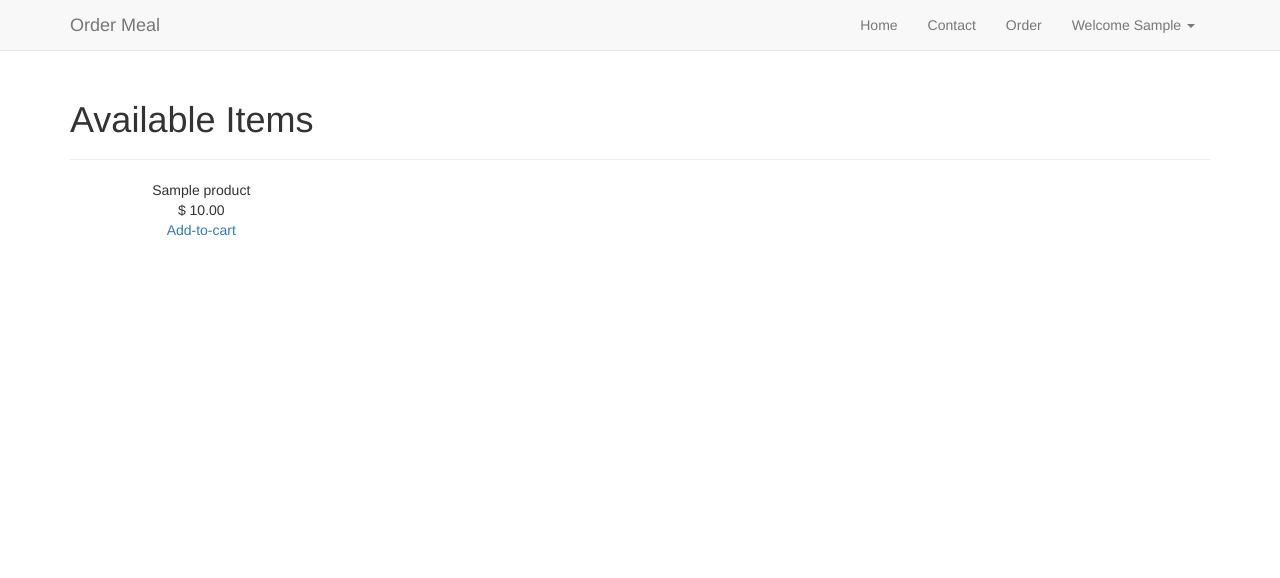
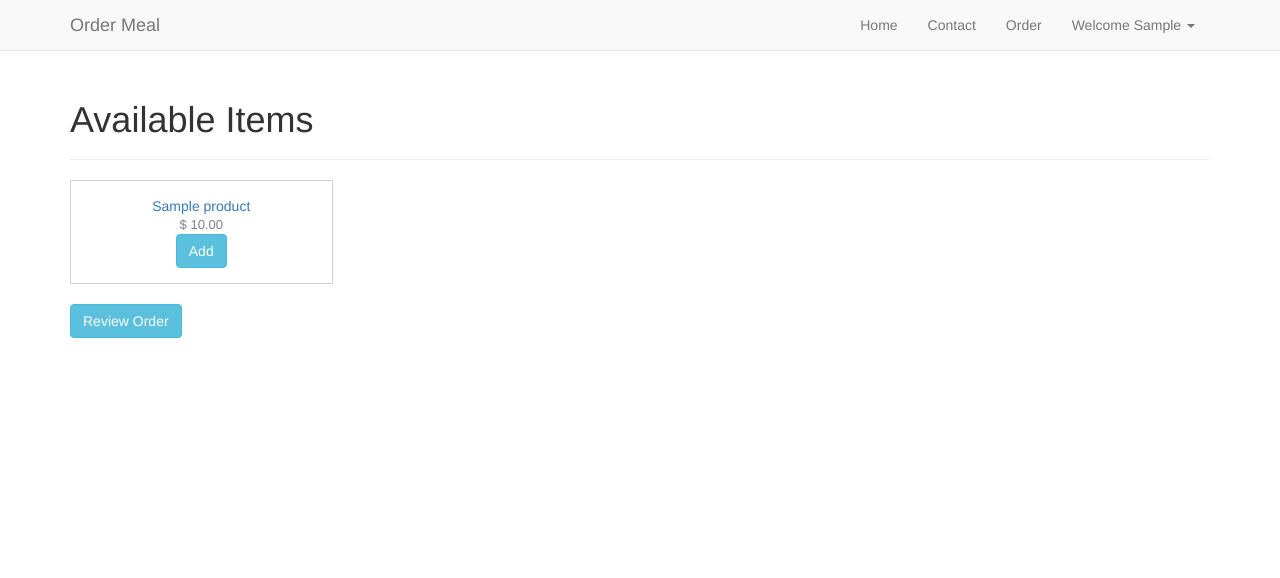
Before and after one commit to pykhan/ordermeal, a Django app: page /web/products in a window 1280 px wide. Shown: the top 578 px of the page. Run offline with Django 3.2, Linux system fonts and the light colour scheme; a user stored in the database is signed in; tables that the repository leaves empty hold one stand-in row (values such as "Sample post"); parts of the project's set-up code (start-up, migrations or seed data) failed here and were passed over; some libraries are stand-ins or nearby versions.

Commit message:
product order page updated

```diff
--- a/web/templates/web/base.html
+++ b/web/templates/web/base.html
@@ -30,6 +30,18 @@
     <script src="https://oss.maxcdn.com/respond/1.4.2/respond.min.js"></script>
     <![endif]-->
     <style>
+        .product{
+            padding-left: 10px;
+            padding-right: 10px;
+            padding-bottom: 15px;
+            padding-top: 15px;
+            border: 1px solid lightgray;
+            box-sizing: border-box;
+        }
+        .product-price{
+            color: gray;
+            font-size: small;
+        }
         {% block style %}{% endblock %}
     </style>
 </head>
--- a/web/templates/web/order-review.html
+++ b/web/templates/web/order-review.html
@@ -1,5 +1,5 @@
 {% extends 'web/base.html' %}
 
 {% block page_body %}
-
+    {{products}}
 {% endblock %}
--- a/web/templates/web/products.html
+++ b/web/templates/web/products.html
@@ -4,16 +4,23 @@
 <div class="row">
     {% for p in product_list %}
         <div class="col-xs-12 col-sm-4 col-md-3 col-lg-3">
-            <div class="text-center">{{p.name}}</div>
-            <div class="text-center">$ {{p.unit_price}}</div>
-            <div class="text-center"><a href="javascript:addToCart({{p.id}})">Add-to-cart</a></div>
+            <div class="product text-center">
+                <div class="text-primary">{{p.name}}</div>
+                <div class="product-price">$ {{p.unit_price}}</div>
+                <a class="btn btn-info" href="javascript:addToCart({{p.id}})" role="button">Add</a>
+            </div>
         </div>
-        <div class="col-xs-12 hidden-sm hidden-md hidden-lg">&nbsp;</div>
     {% endfor %}
+    <div class="col-xs-12 col-sm-12 col-md-12 col-lg-12">&nbsp;</div>
+    <div class="col-xs-12 col-sm-12 col-md-12 col-lg-12">
+        <a class="btn btn-info" href="{% url 'ol:order-review' %}" role="button">Review Order</a>
+    </div>
 </div>
 {% endblock %}
 
 {% block javascript %}
+{{ block.super }}
+
 var addToCart = function(productId){
     $.ajax({
         url: "/web/api/add-to-cart/" + productId,
--- a/web/urls.py
+++ b/web/urls.py
@@ -2,7 +2,7 @@ from django.conf.urls import url
 
 from web.views import (LoginView, LogoutView, HomeView, ContactView,
     RegisterParentView, RegisterSuccessView, RegistrationView,
-    ProductView)
+    ProductView, OrderReviewView)
 from web import api
 
 
@@ -19,6 +19,7 @@ urlpatterns = [
 
     ## login required
     url(r'^products$', ProductView.as_view(), name='products'),
+    url(r'^order-review$', OrderReviewView.as_view(), name='order-review'),
 
     url(r'^api/get-cart$', api.get_cart, name='api-cart'),
     url(r'^api/add-to-cart/(?P<product_id>(\w+))$', api.add_to_cart, name='api-add-to-cart'),
--- a/web/views.py
+++ b/web/views.py
@@ -187,6 +187,7 @@ class OrderReviewView(LoginRequiredMixin, TemplateView):
     def get_context_data(self, **kwargs):
         context = super(OrderReviewView, self).get_context_data(**kwargs)
         context["page_header"] = "Order Review"
+        context["products"] = self.request.session.get("cart", None)
         return context
 
 
```
